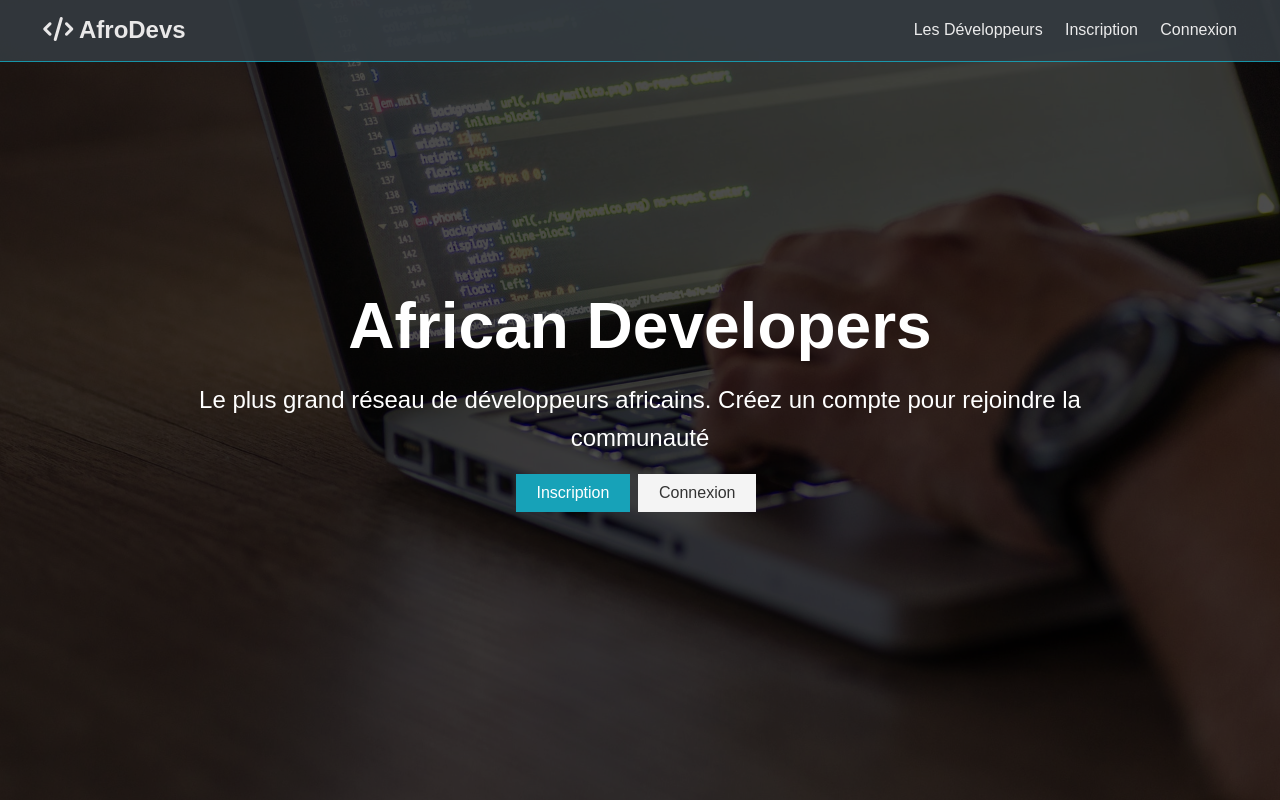
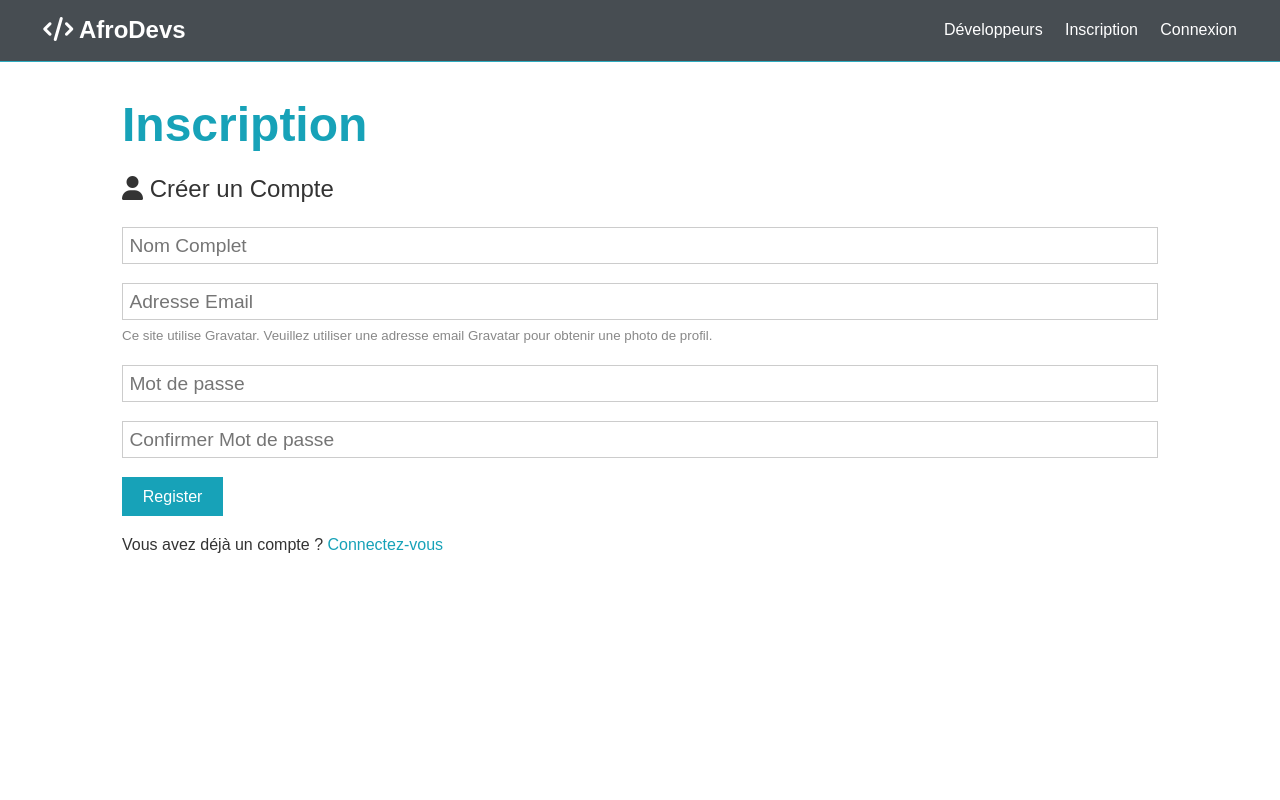
Before and after one commit to josumung999/afrodevs, a React (Create React App) app in the folder client/: page /register in a window 1280 px wide. Built offline with nearby package versions, Linux system fonts and the light colour scheme; the HTML template or start-up script is replaced by a standard one.

Commit message:
Finished Login & Sign up views

```diff
--- a/client/src/App.js
+++ b/client/src/App.js
@@ -1,12 +1,24 @@
 import React, { Fragment } from 'react';
+import { BrowserRouter as Router, Route, Switch } from 'react-router-dom';
 import Navbar from './components/layout/Navbar';
 import Landing from './components/layout/Landing';
+import Register from './components/auth/Register';
+import Login from './components/auth/Login';
 import './App.css';
 
-const App = () =>
+const App = () => (
+  <Router>
     <Fragment>
       <Navbar />
-      <Landing />
+      <Route exact path='/' component={Landing} />
+      <section className="container">
+        <Switch>
+          <Route exact path='/register' component={Register} />
+          <Route exact path='/login' component={Login} />
+        </Switch>
+      </section>
     </Fragment>
+  </Router>
+);
 
 export default App;
--- /dev/null
+++ b/client/src/components/auth/Login.js
@@ -0,0 +1,56 @@
+import React, { Fragment, useState } from 'react';
+import { Link } from 'react-router-dom';
+
+const Login = () => {
+	const [formData, setFormData] = useState({
+		email: '',
+		password: ''
+	});
+
+	const { email, password } = formData;
+
+	const onChange = e => setFormData({
+		...formData,
+		[e.target.name]: e.target.value
+	});
+
+	const onSubmit = async e => {
+		e.preventDefault();
+		console.log('SUCCESS');
+	}
+
+	return (
+    <Fragment>
+    	<h1 className="large text-primary">Se Connecter</h1>
+      <p className="lead"><i className="fas fa-user"></i> Connectez-vous à votre compte</p>
+      <form className="form" onSubmit={e => onSubmit(e)}>
+        <div className="form-group">
+          <input
+          	type="email"
+          	placeholder="Adresse Email"
+          	name="email"
+          	value={email}
+          	onChange={e => onChange(e)}
+          	required
+          />
+        </div>
+        <div className="form-group">
+          <input
+            type="password"
+            placeholder="Mot de passe"
+            name="password"
+            value={password}
+          	onChange={e => onChange(e)}
+            minLength="6"
+          />
+        </div>
+        <input type="submit" className="btn btn-primary" value="Connexion" />
+      </form>
+      <p className="my-1">
+        Pas encore membre ? <Link to='/register'>Inscrivez-vous</Link>
+      </p>
+    </Fragment>
+	)
+}
+
+export default Login;
--- /dev/null
+++ b/client/src/components/auth/Register.js
@@ -0,0 +1,85 @@
+import React, { Fragment, useState } from 'react';
+import { Link } from 'react-router-dom';
+
+const Register = () => {
+	const [formData, setFormData] = useState({
+		name: '',
+		email: '',
+		password: '',
+		password2: ''
+	});
+
+	const { name, email, password, password2 } = formData;
+
+	const onChange = e => setFormData({
+		...formData,
+		[e.target.name]: e.target.value
+	});
+
+	const onSubmit = async e => {
+		e.preventDefault();
+		if(password !== password2) {
+			console.log('Les mots de passe sont différents')
+		} else {
+			console.log('SUCCESS');
+		}
+	}
+
+	return (
+    <Fragment>
+    	<h1 className="large text-primary">Inscription</h1>
+      <p className="lead"><i className="fas fa-user"></i> Créer un Compte</p>
+      <form className="form" onSubmit={e => onSubmit(e)}>
+        <div className="form-group">
+          <input
+          	type="text"
+          	placeholder="Nom Complet"
+          	name="name"
+          	value={name}
+          	onChange={e => onChange(e)}
+          	required
+          />
+        </div>
+        <div className="form-group">
+          <input
+          	type="email"
+          	placeholder="Adresse Email"
+          	name="email"
+          	value={email}
+          	onChange={e => onChange(e)}
+          	required
+          />
+          <small className="form-text"
+            >Ce site utilise Gravatar.
+            Veuillez utiliser une adresse email Gravatar pour obtenir une photo de profil.</small>
+        </div>
+        <div className="form-group">
+          <input
+            type="password"
+            placeholder="Mot de passe"
+            name="password"
+            value={password}
+          	onChange={e => onChange(e)}
+            minLength="6"
+          />
+        </div>
+        <div className="form-group">
+          <input
+            type="password"
+            placeholder="Confirmer Mot de passe"
+            name="password2"
+            value={password2}
+          	onChange={e => onChange(e)}
+            minLength="6"
+          />
+        </div>
+        <input type="submit" className="btn btn-primary" value="Register" />
+      </form>
+      <p className="my-1">
+        Vous avez déjà un compte ? <Link to='/login'>Connectez-vous</Link>
+      </p>
+    </Fragment>
+	)
+}
+
+export default Register
--- a/client/src/components/layout/Landing.js
+++ b/client/src/components/layout/Landing.js
@@ -1,4 +1,5 @@
 import React from 'react'
+import { Link } from 'react-router-dom';
 
 const Landing = () => {
 	return (
@@ -11,8 +12,12 @@ const Landing = () => {
             Créez un compte pour rejoindre la communauté
           </p>
           <div className="buttons">
-            <a href="register.html" className="btn btn-primary">Inscription</a>
-            <a href="login.html" className="btn btn-light">Connexion</a>
+            <Link to='/register' className="btn btn-primary">
+              Inscription
+            </Link>
+            <Link to='/login' className="btn btn-light">
+              Connexion
+            </Link>
           </div>
         </div>
       </div>
--- a/client/src/components/layout/Navbar.js
+++ b/client/src/components/layout/Navbar.js
@@ -1,20 +1,30 @@
 import React from 'react'
+import { Link } from 'react-router-dom';
+
 
 const Navbar = () => {
 	return (
 		<nav className="navbar bg-dark">
       <h1>
-        <a href="index.html"><i className="fas fa-code"></i> AfroDevs</a>
+        <Link to='/'>
+        	<i className="fas fa-code"></i> AfroDevs
+        </Link>
       </h1>
       <ul>
         <li>
-        	<a href="profiles.html">Les Développeurs</a>
+        	<Link href="!#">
+        		Développeurs
+        	</Link>
         </li>
         <li>
-        	<a href="register.html">Inscription</a>
+        	<Link to='/register'>
+        		Inscription
+        	</Link>
         </li>
         <li>
-        	<a href="login.html">Connexion</a>
+        	<Link to='/login'>
+        		Connexion
+        	</Link>
         </li>
       </ul>
     </nav>
```
